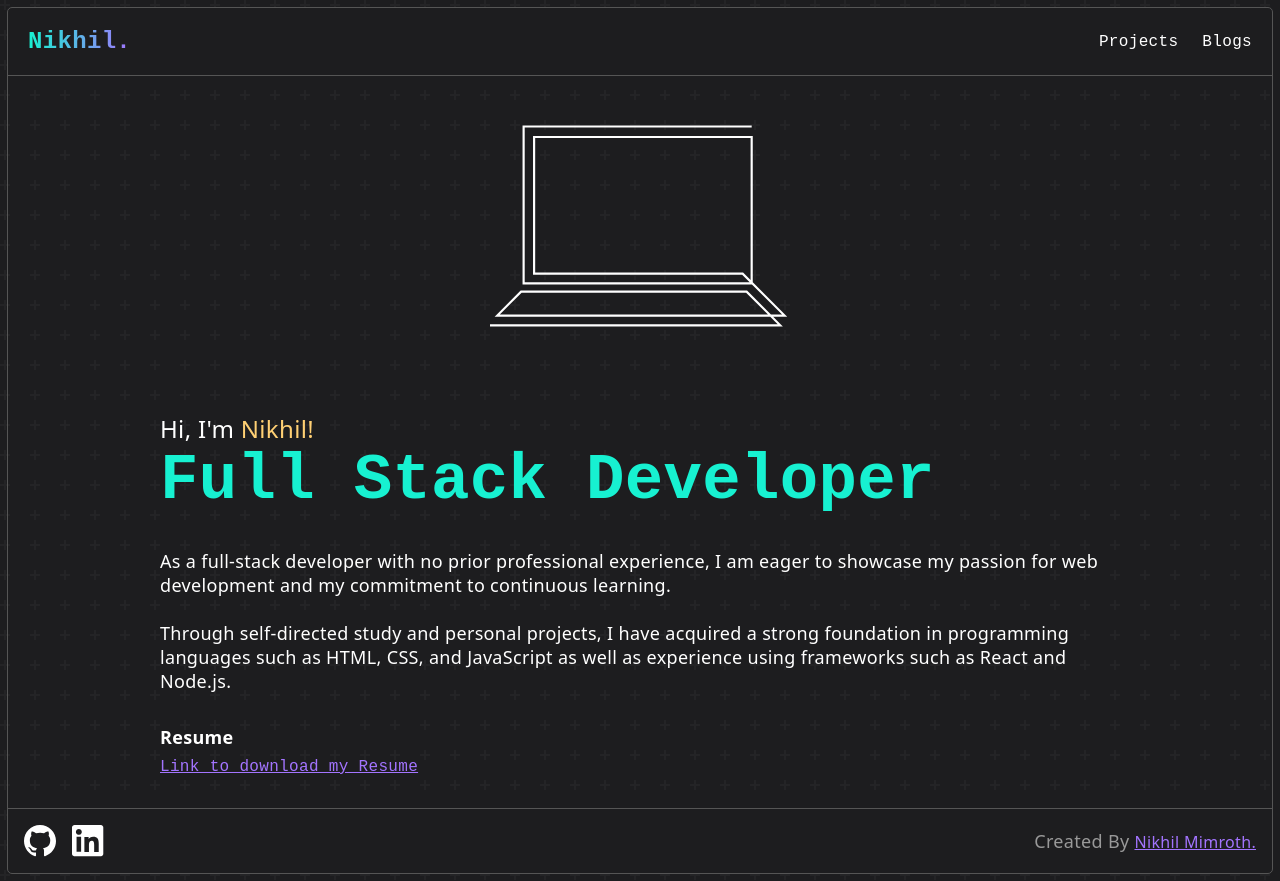
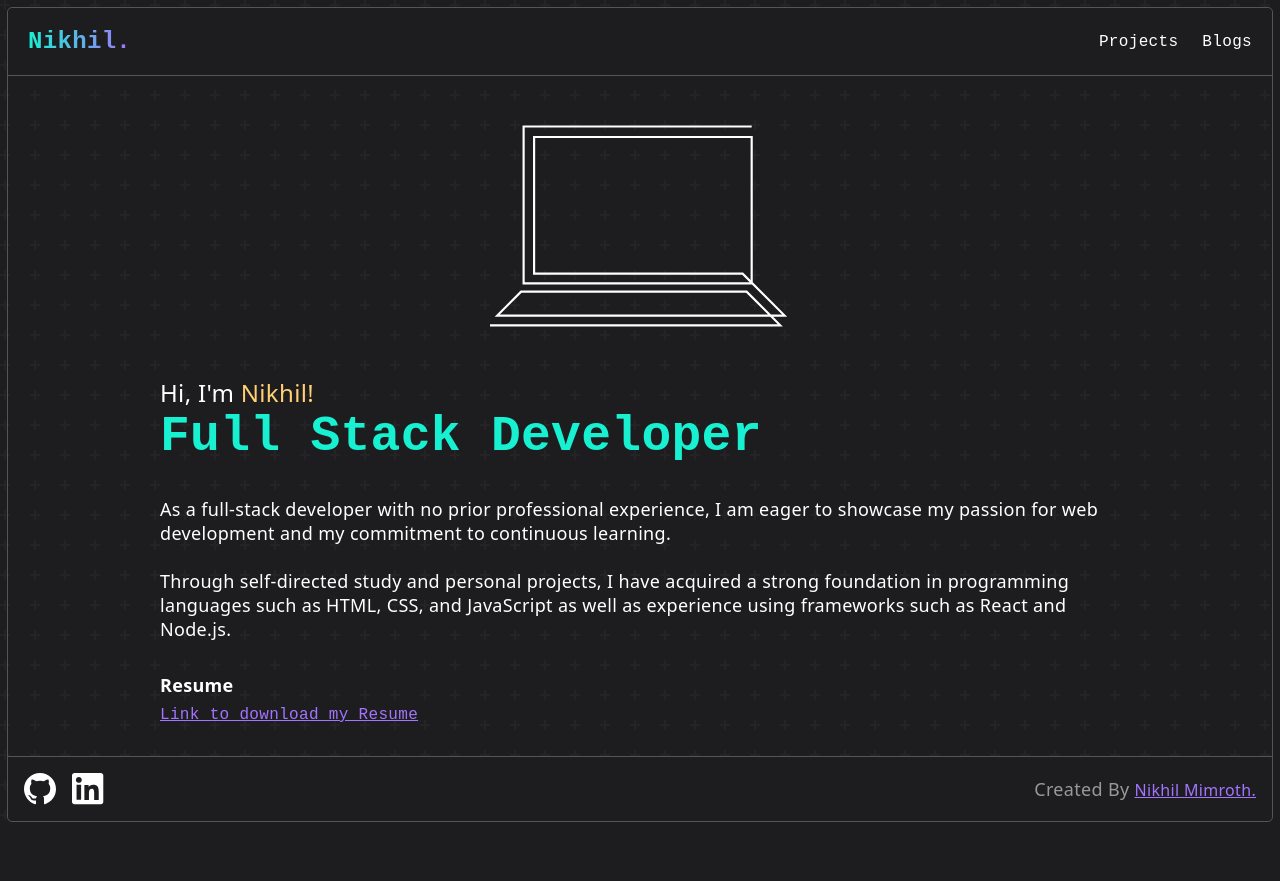
Before and after one commit to Nikhil667/portfolio-react, a React (Create React App) app: page / in a window 1280 px wide. After the commit the page ends 829 px from the top, so only its background shows below. Built offline with nearby package versions, Linux system fonts and the light colour scheme.

Commit message:
Frontend Complete

```diff
--- a/src/spreadsheets/Home.css
+++ b/src/spreadsheets/Home.css
@@ -59,12 +59,11 @@
 }
 
 .home-title{
-    font-size: clamp(4rem, 2vw, 6rem);
+    font-size: clamp(3.1rem, 2vw, 6rem);
 }
 
 .home-subtitle{
     font-size: 1.5rem;
-    margin-top: 1.5em;
 }
 
 /* #blob {
```
